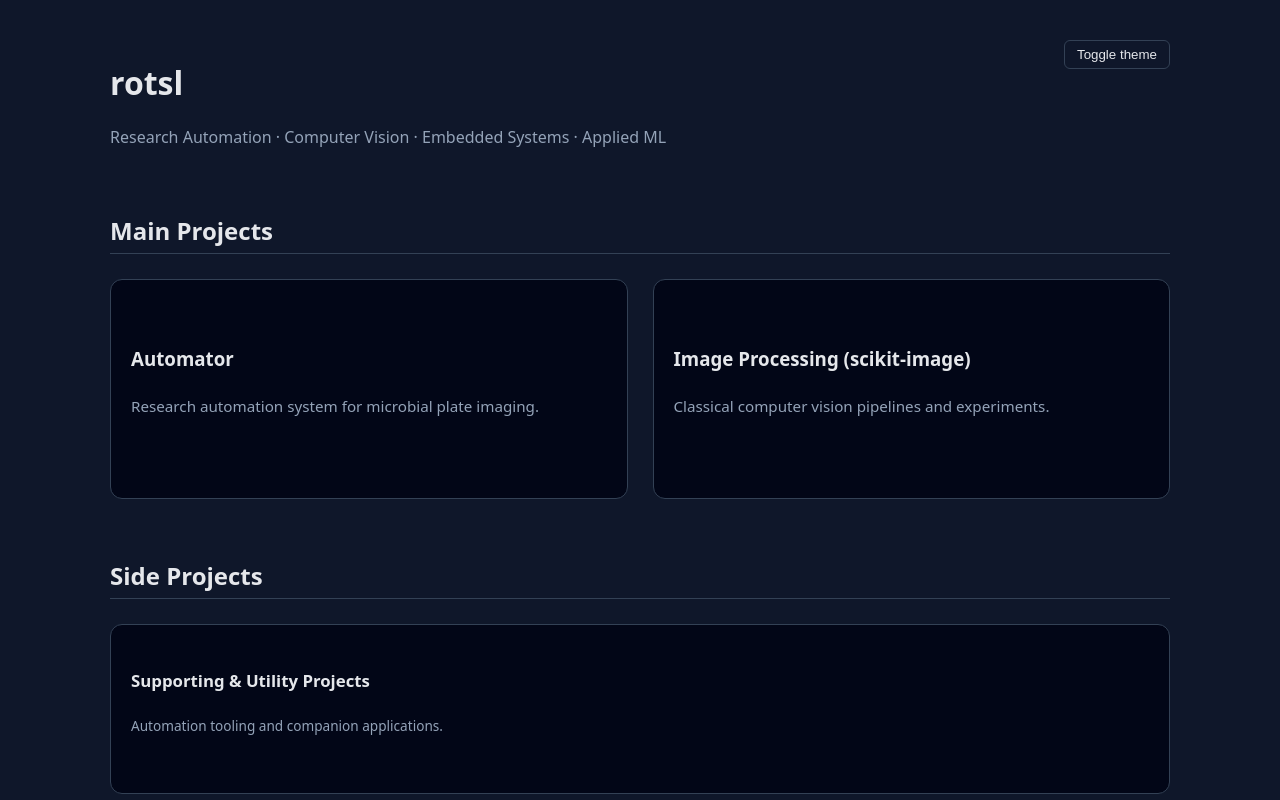
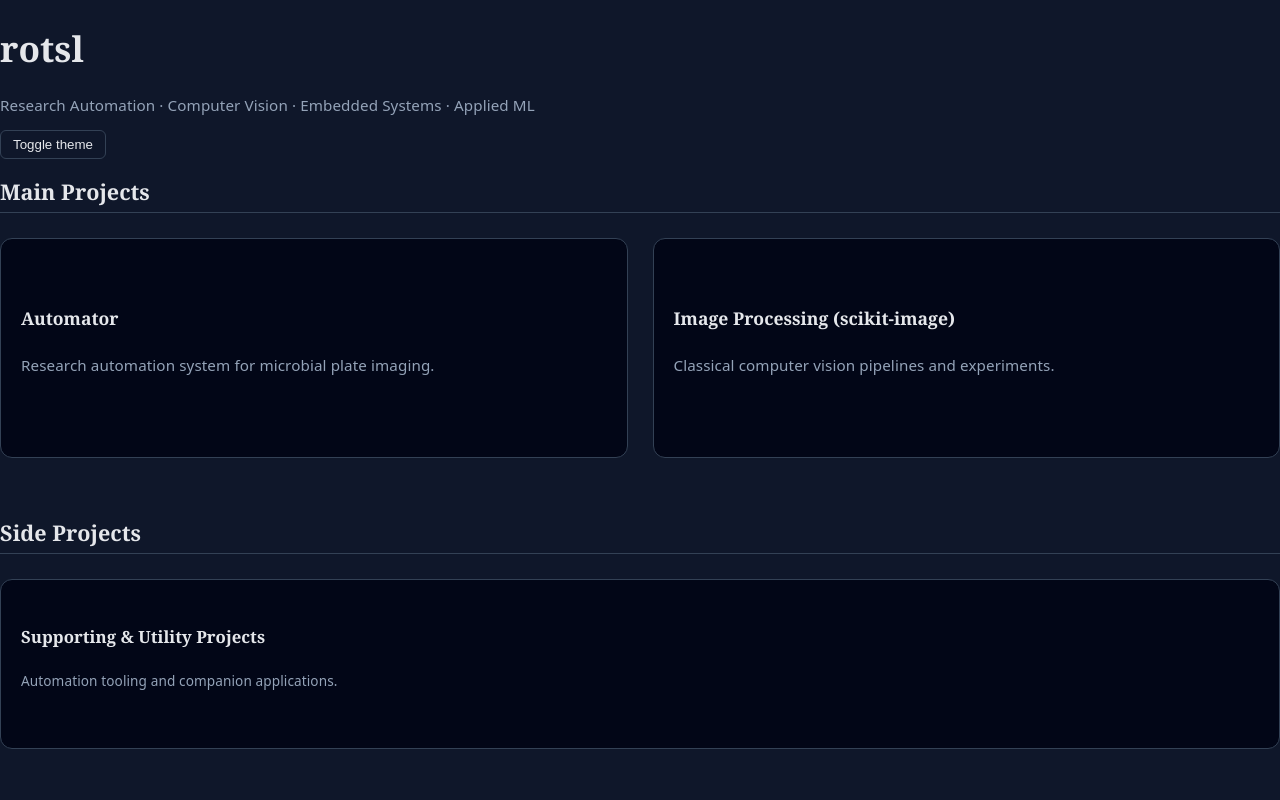
Before and after one commit to rotsl/rotsl.github.io, a plain HTML site: page index.html in a window 1280 px wide. Shown: the top 800 px of the page. Drawn offline with Linux system fonts and the light colour scheme.

Commit message:
Refactor CSS styles for body and headings
Updated font-family for body and added styles for headings.

```diff
--- a/style.css
+++ b/style.css
@@ -22,27 +22,38 @@
 
 body {
   margin: 0;
-  font-family: system-ui, -apple-system, Segoe UI, Roboto, sans-serif;
+  font-family: ui-sans-serif, system-ui, -apple-system, Segoe UI, Roboto, sans-serif;
   background: var(--bg);
   color: var(--text);
+  letter-spacing: 0.1px;
 }
 
-.container {
-  max-width: 1100px;
-  margin: auto;
-  padding: 40px 20px;
+h1, h2, h3 {
+  font-family: ui-serif, Georgia, Cambria, "Times New Roman", Times, serif;
+  letter-spacing: 0;
 }
 
-header {
-  display: flex;
-  justify-content: space-between;
-  align-items: flex-start;
-  margin-bottom: 50px;
+h1 {
+  font-size: 2.2rem;
+  font-weight: 600;
+}
+
+h2 {
+  font-size: 1.35rem;
+  font-weight: 600;
+}
+
+h3 {
+  font-size: 1.1rem;
+  font-weight: 600;
 }
 
 .subtitle {
+  font-size: 0.95rem;
   color: var(--muted);
+  max-width: 700px;
 }
+
 
 button {
   background: none;
```
